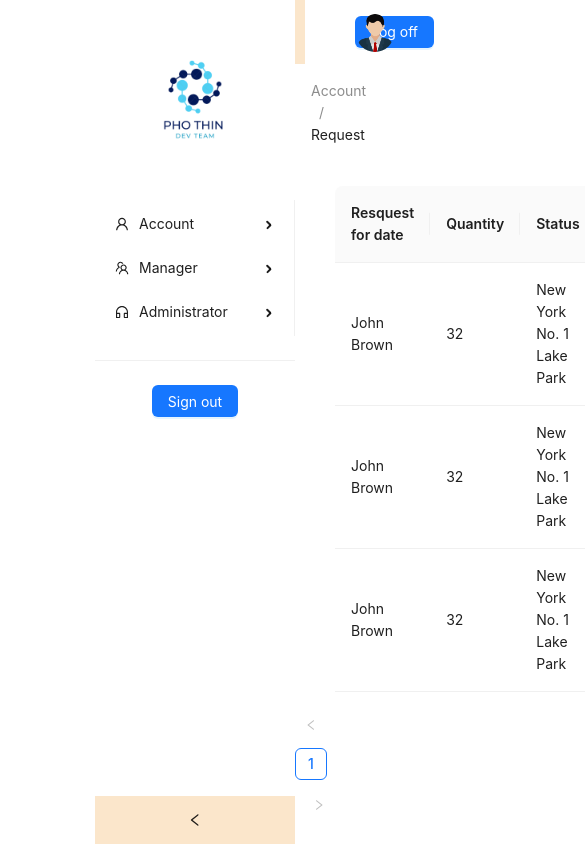
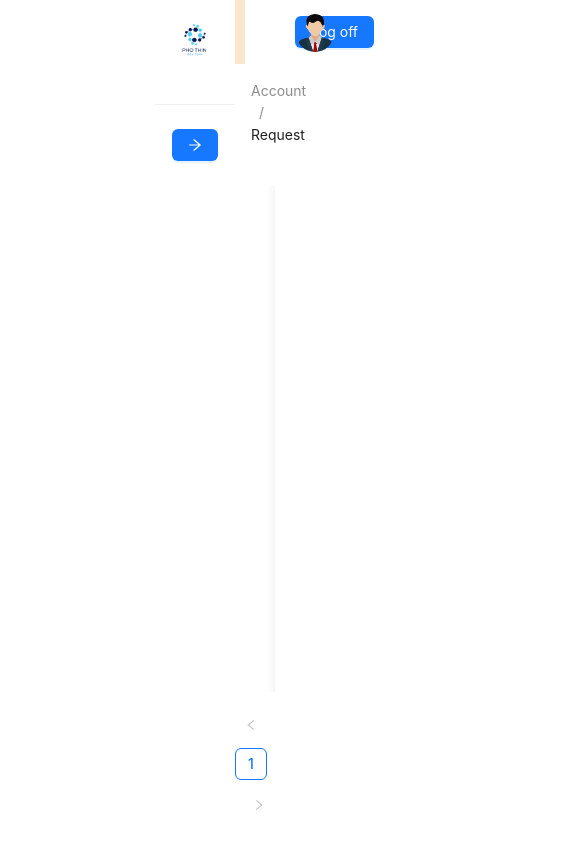
Before and after one commit to Tonydang223/DP05-Team-03-FinalProject-Rest, a React (Vite) app in the folder Frontend/: page /admin in a window 390 px wide. Shown: the top 846 px of the page, 585 px wide, since content can reach past the window. Built offline with nearby package versions, Linux system fonts and the light colour scheme.

Commit message:
T_05: Fix responsive for table dayoff and request

```diff
--- a/Frontend/src/components/accountTable/AccountTable.jsx
+++ b/Frontend/src/components/accountTable/AccountTable.jsx
@@ -29,7 +29,7 @@ const data = [
   },
 ];
 
-const AccountTable = () => {
+const AccountTable = ({role}) => {
   const [isModalOpen, setIsModalOpen] = useState(false);
   const [isEditOpen, setIsEditOpen] = useState(false);
   const [isTitle, setTitle] = useState('');
@@ -130,7 +130,7 @@ const AccountTable = () => {
   ];
   return (
     <>
-      <Table columns={columns} dataSource={data} />
+      <Table columns={columns} dataSource={data} scroll={{ x: true }}/>
       <ModalApproveRequest
         title={isTitle}
         open={isModalOpen}
--- a/Frontend/src/layouts/MainContent/MainContent.jsx
+++ b/Frontend/src/layouts/MainContent/MainContent.jsx
@@ -29,7 +29,7 @@ const MainContent = () => {
               background: colorBgContainer,
             }}
           >
-            <AccountTable/>
+            {/* <AccountTable/> */}
           </div>
         </Content>
   )
--- a/Frontend/src/layouts/Sidebar/Sidebar.jsx
+++ b/Frontend/src/layouts/Sidebar/Sidebar.jsx
@@ -1,5 +1,6 @@
-import { UserOutlined, TeamOutlined, CustomerServiceOutlined } from '@ant-design/icons';
-import { Layout, Menu, Image, Button, Divider } from 'antd';
+import { UserOutlined, TeamOutlined, CustomerServiceOutlined,
+    LogoutOutlined, ArrowRightOutlined } from '@ant-design/icons';
+import { Layout, Menu, Image, Button, Divider, Drawer } from 'antd';
 import { useState } from 'react';
 import './sidebar.css';
 import logoSidebar from '../../assets/logoTeam.png';
@@ -31,13 +32,59 @@ const items = [
 
 export default function SideBar() {
   const [collapsed, setCollapsed] = useState(false);
+  const [isMobile, setIsMobile] = useState(false);
+  const [open, setOpen] = useState(false);
+
+  const showDrawer = () => {
+    setOpen(true);
+  };
+  const onClose = () => {
+    setOpen(false);
+  };
+
+
+  const onCollapse = (collapsed) => {
+    setCollapsed(collapsed);
+
+  };
+  // responsive
+  const onBreakpoint = (broken) => {
+    setIsMobile(broken);
+    if (broken) {
+      setCollapsed(true);
+
+    } else {
+      setCollapsed(false);
+    }
+  };
+
   return (
+    <>
       <Sider
         theme='light'
         collapsible
         collapsed={collapsed}
-      onCollapse={(value) => setCollapsed(value)}
+        onCollapse={onCollapse}
+        breakpoint='xl'
       >
+
+        <Image preview={false} src={logoSidebar} />
+        <Menu theme='light' items={collapsed ? '' : items} />
+        <Divider></Divider>
+        <div style={{ display: 'flex', justifyContent: 'center' }}>
+          {collapsed === true ? '': <Button className='custom-button' type="primary" shape="round">
+            Sign out
+          </Button>}
+        </div>
+
+        <div style={{ display: 'flex', justifyContent: 'center' }}>
+          {collapsed === true && <Button type="primary" onClick={showDrawer}>
+              <ArrowRightOutlined title="show" />
+            </Button>}
+        </div>
+      </Sider>
+
+      <Drawer title="" placement="left" onClose={onClose} open={open}>
         <Image preview={false} src={logoSidebar} />
           <Menu theme='light' items={items} />
           <Divider></Divider>
@@ -46,6 +93,7 @@ export default function SideBar() {
               Sign out
             </Button>
           </div>
-    </Sider>
+      </Drawer>
+    </>
   );
 }
--- a/Frontend/src/layouts/Sidebar/sidebar.css
+++ b/Frontend/src/layouts/Sidebar/sidebar.css
@@ -6,3 +6,9 @@
     background:  #c29252 !important;
     color: aliceblue !important;
 }
+
+@media screen and (max-width: 1200px){
+    .ant-layout-sider-trigger {
+        display: none;
+    }
+}
--- a/Frontend/src/layouts/index.layouts.jsx
+++ b/Frontend/src/layouts/index.layouts.jsx
@@ -17,7 +17,7 @@ export default function Layouts() {
       <SideBar />
       <Layout className='site-layout'>
         <Navbar />
-        <MainContent />
+
         <Outlet />
         <Footer />
       </Layout>
--- a/Frontend/src/pages/admin/index.admin.jsx
+++ b/Frontend/src/pages/admin/index.admin.jsx
@@ -1,5 +1,38 @@
 import React from 'react';
+import AccountTable from '../../components/accountTable/AccountTable';
+import {Layout, Breadcrumb, theme} from 'antd'
+export default function AdminPage() {
 
-export default function AdminPage() {
-  return <div>AdminPage</div>;
+  const {Content} = Layout;
+  const {
+    token: { colorBgContainer },
+  } = theme.useToken();
+  return (
+    <>
+      <Content
+        style={{
+          margin: '0 16px',
+
+        }}
+      >
+        <Breadcrumb
+          style={{
+            margin: '16px 0',
+          }}
+        >
+          <Breadcrumb.Item>Account</Breadcrumb.Item>
+          <Breadcrumb.Item>Request</Breadcrumb.Item>
+        </Breadcrumb>
+        <div
+          style={{
+            padding: 24,
+            minHeight: 600,
+            background: colorBgContainer,
+          }}
+        >
+          <AccountTable />
+        </div>
+      </Content>
+    </>
+  );
 }
```
Lines whose indentation alone changed are shown as unchanged.
